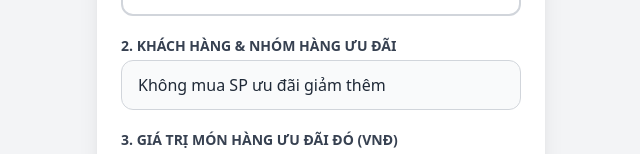
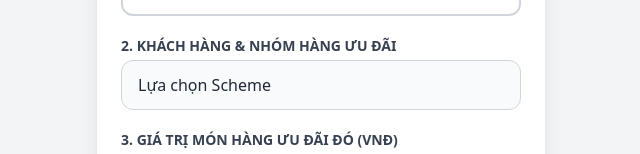
Before and after one commit to batanguyen/app-khuyen-mai, a plain HTML site: page index.html in a window 1280 px wide. Shown: the part 200-354 px from the top of the page, without its empty margins (319-959 px from the left). Drawn offline with nearby package versions, Linux system fonts and the light colour scheme; no server answers.

Commit message:
Update index.html

```diff
--- a/index.html
+++ b/index.html
@@ -34,7 +34,7 @@
             <div>
                 <label class="block text-sm font-semibold text-gray-700 mb-1">2. KHÁCH HÀNG & NHÓM HÀNG ƯU ĐÃI</label>
                 <select id="promoType" class="w-full px-4 py-3 bg-gray-50 border border-gray-300 text-gray-800 font-medium rounded-xl focus:ring-2 focus:ring-blue-500 outline-none appearance-none">
-                    <option value="NONE">Không mua SP ưu đãi giảm thêm</option>
+                    <option value="NONE">Lựa chọn Scheme</option>
                     <option value="ECZ_ALL">TẤT CẢ KHÁCH - Mua Trang sức ECZ/CZ</option>
                     <option value="KC_NEW">Khách MỚI/KẾT NỐI - Mua Trang sức Kim cương</option>
                     <option value="KC_VIP12">Khách VIP 1,2 - Mua Trang sức Kim cương</option>
```
